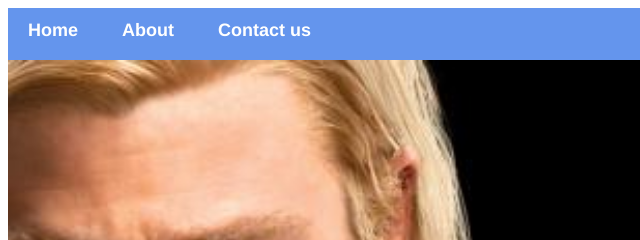
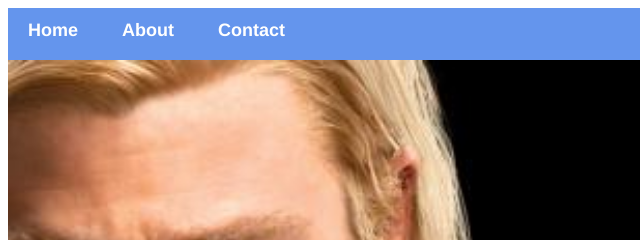
Before and after one commit to Busi-Ntuli/Avengers-app, a plain HTML site: page index.html in a window 1280 px wide. Shown: the top 240 px of the page, 0-640 px from the left. Drawn offline with Linux system fonts and the light colour scheme.

Commit message:
Update index.html

```diff
--- a/index.html
+++ b/index.html
@@ -7,7 +7,7 @@
     <div id="menu">
         <a href="index.html">Home</a>
         <a href="about.html">About</a>
-        <a href="contact.html">Contact us</a>
+        <a href="contact.html">Contact</a>
     </div>
 <div class="gallery">
 <a href="avenger-1.html"><img src="Images/avengers_01.jpg"/></a>
```
